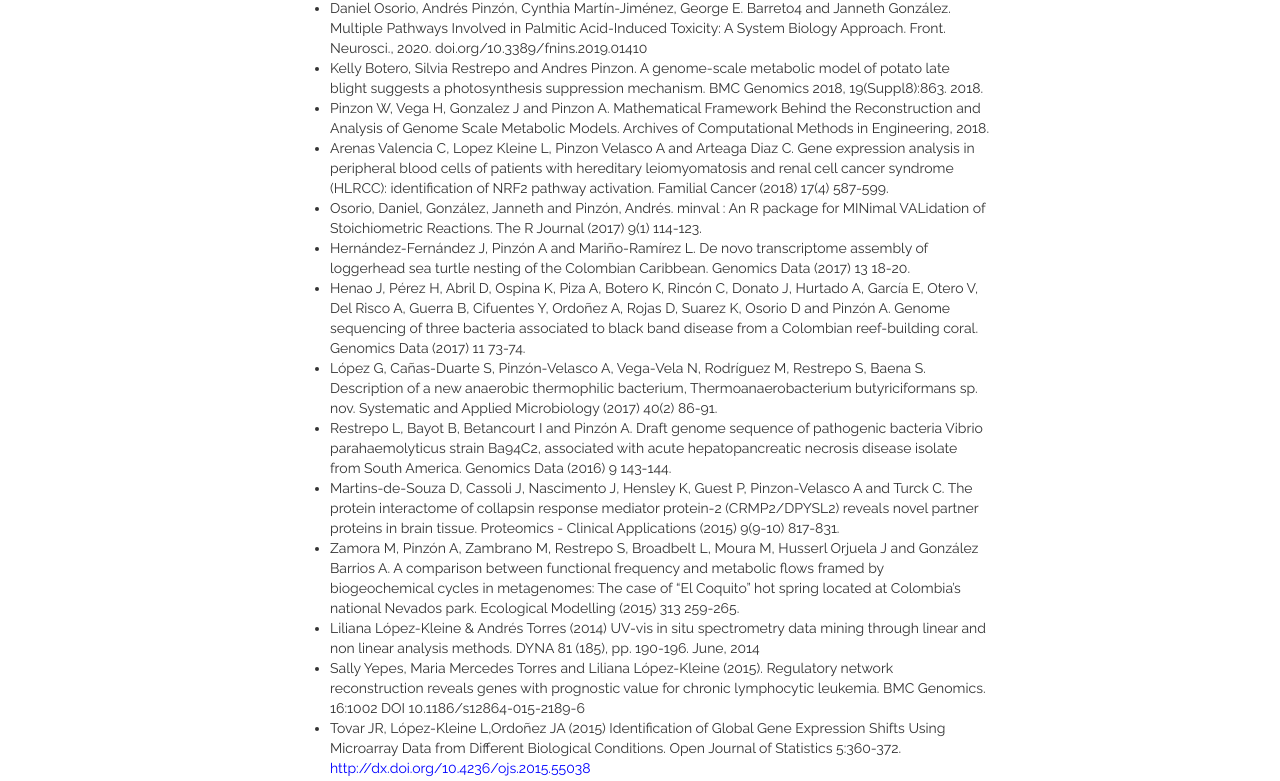
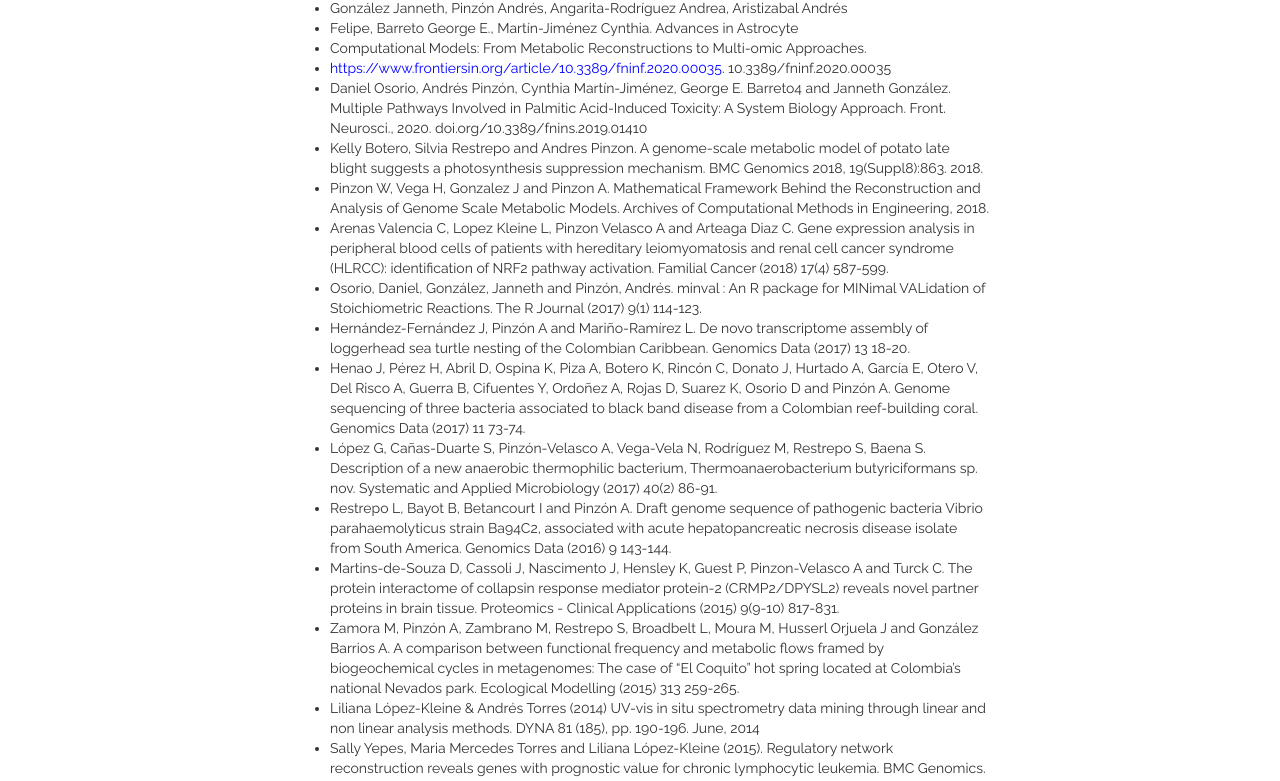
Before and after one commit to gibbslab/gibbslab.github.io, a plain HTML site: page publications/index.html in a window 1280 px wide. Shown: the part 192-973 px from the top of the page. Drawn offline with nearby package versions, Linux system fonts and the light colour scheme; some packages are replaced by stand-ins of ours.

Commit message:
rebuilding site Mon Oct 26 16:02:45 -05 2020

```diff
--- a/index.xml
+++ b/index.xml
@@ -69,7 +69,7 @@ Our lab consists of various desktop machines, an intermediate capacity server (1
       <pubDate>Mon, 01 Jan 0001 00:00:00 +0000</pubDate>
 
       <guid>https://gibbslab.github.io/publications/</guid>
-      <description>Publications  Daniel Osorio, Andrés Pinzón, Cynthia Martín-Jiménez, George E. Barreto4 and Janneth González. Multiple Pathways Involved in Palmitic Acid-Induced Toxicity: A System Biology Approach. Front. Neurosci., 2020. doi.org/10.3389/fnins.2019.01410 Kelly Botero, Silvia Restrepo and Andres Pinzon. A genome-scale metabolic model of potato late blight suggests a photosynthesis suppression mechanism. BMC Genomics 2018, 19(Suppl8):863. 2018. Pinzon W, Vega H, Gonzalez J and Pinzon A. Mathematical Framework Behind the Reconstruction and Analysis of Genome Scale Metabolic Models.</description>
+      <description>Publications  González Janneth, Pinzón Andrés, Angarita-Rodríguez Andrea, Aristizabal Andrés Felipe, Barreto George E., Martín-Jiménez Cynthia. Advances in Astrocyte Computational Models: From Metabolic Reconstructions to Multi-omic Approaches. https://www.frontiersin.org/article/10.3389/fninf.2020.00035. 10.3389/fninf.2020.00035 Daniel Osorio, Andrés Pinzón, Cynthia Martín-Jiménez, George E. Barreto4 and Janneth González. Multiple Pathways Involved in Palmitic Acid-Induced Toxicity: A System Biology Approach. Front. Neurosci., 2020. doi.org/10.3389/fnins.2019.01410 Kelly Botero, Silvia Restrepo and Andres Pinzon. A genome-scale metabolic model of potato late blight suggests a photosynthesis suppression mechanism.</description>
     </item>
 
     <item>
--- a/publications/index.html
+++ b/publications/index.html
@@ -141,6 +141,10 @@
 
     <div align="start" class="content"><h1 id="publications">Publications</h1>
 <ul>
+<li>González Janneth, Pinzón Andrés, Angarita-Rodríguez Andrea, Aristizabal Andrés</li>
+<li>Felipe, Barreto George E., Martín-Jiménez Cynthia. Advances in Astrocyte</li>
+<li>Computational Models: From Metabolic Reconstructions to Multi-omic Approaches.</li>
+<li><a href="https://www.frontiersin.org/article/10.3389/fninf.2020.00035">https://www.frontiersin.org/article/10.3389/fninf.2020.00035</a>. 10.3389/fninf.2020.00035</li>
 <li>Daniel Osorio, Andrés Pinzón, Cynthia Martín-Jiménez, George E. Barreto4 and Janneth González. Multiple Pathways Involved in Palmitic Acid-Induced Toxicity: A System Biology Approach. Front. Neurosci., 2020. doi.org/10.3389/fnins.2019.01410</li>
 <li>Kelly Botero, Silvia Restrepo and Andres Pinzon. A genome-scale metabolic model of potato late blight suggests a photosynthesis suppression mechanism. BMC Genomics 2018, 19(Suppl8):863. 2018.</li>
 <li>Pinzon W, Vega H, Gonzalez J and Pinzon A. Mathematical Framework Behind the Reconstruction and Analysis of Genome Scale Metabolic Models.  Archives of Computational Methods in Engineering, 2018.</li>
```
